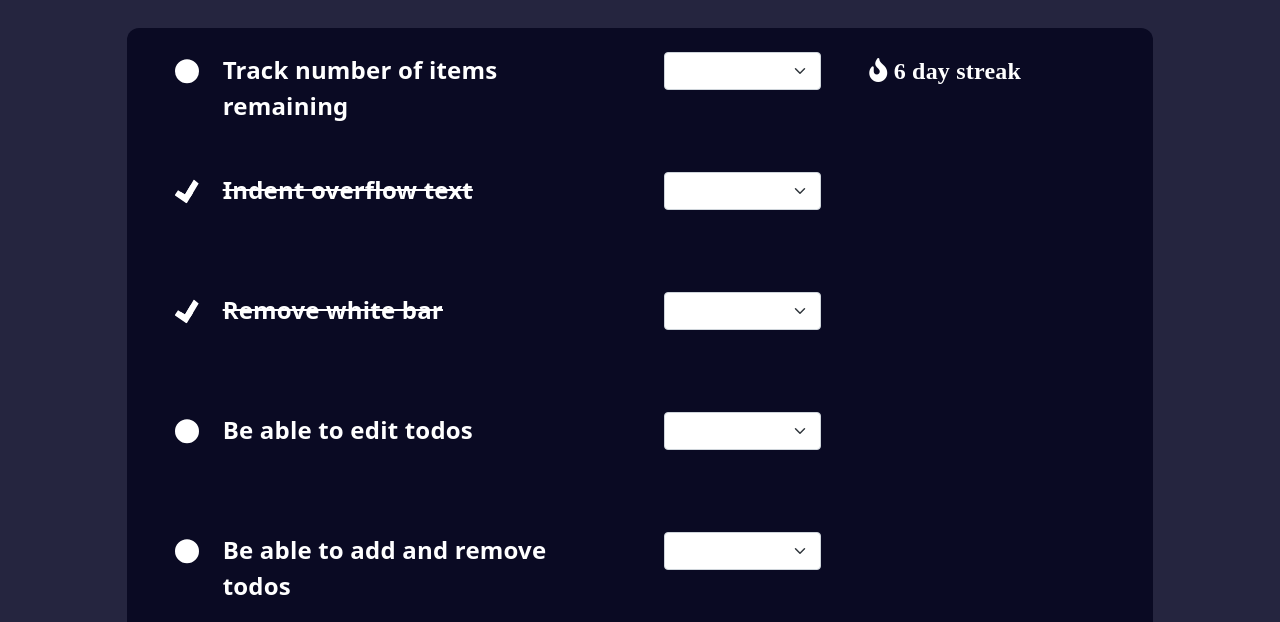
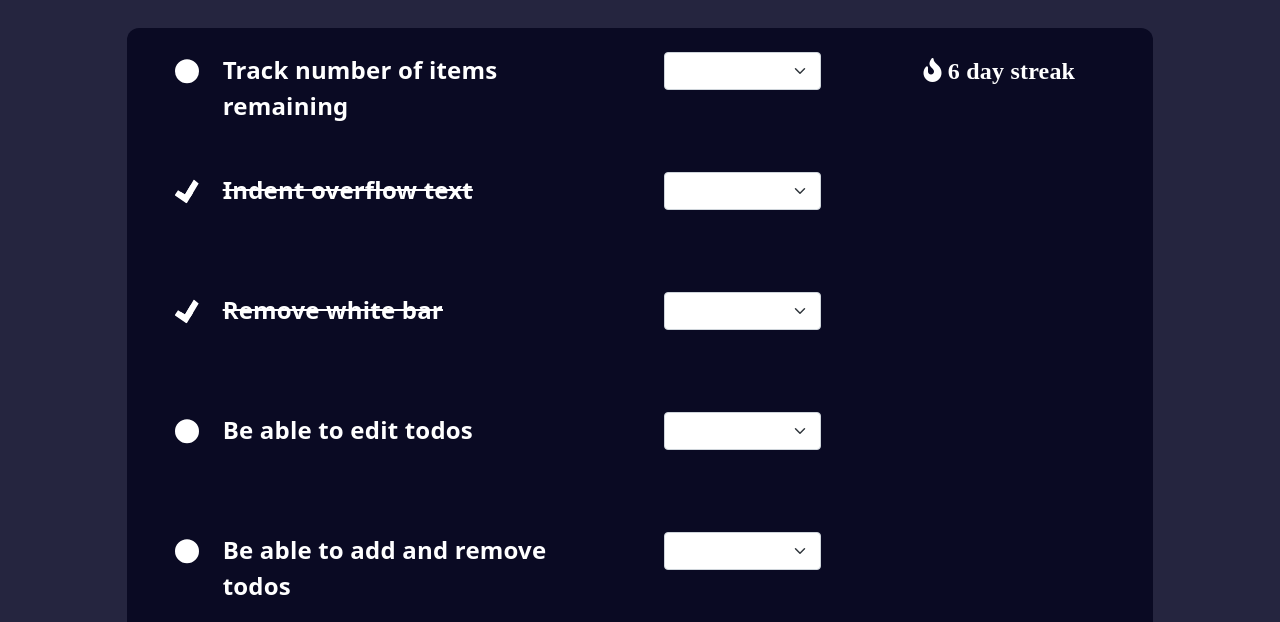
Before and after one commit to aholley30/todo-list-project, a plain HTML site: page index.html in a window 1280 px wide. Shown: the part 178-800 px from the top of the page. Drawn offline with nearby package versions, Linux system fonts and the light colour scheme.

Commit message:
centered streak text, deleted commented out code

```diff
--- a/styles.css
+++ b/styles.css
@@ -17,12 +17,10 @@ body, .container-fluid {
   color: white;
   text-align: center;
   text-transform: uppercase;
-  /* padding: 32px; */
   padding-top: 1.5em;
   padding-bottom: 1.5em;
   font-family: cursive, 'Trebuchet MS', 'Lucida Sans Unicode', 'Lucida Grande', 'Lucida Sans', Arial, sans-serif;
   border: 0.15em solid inherit;
-
   border-bottom-left-radius: 0.5em;
   border-bottom-right-radius: 0.5em;
 }
@@ -30,27 +28,11 @@ body, .container-fluid {
 
 .title {
   text-align: center;
-  /* margin: 1em auto; */
   margin-top: 1em;
   margin-bottom: 1em;
   padding: 0;
   color:black;
 }
-
-/* .list {
-  text-align: left;
-  background-color:  #0a0a23;
-  color: white;
-  margin: 0% 10% 5% 10%;
-  font-size: x-large;
-  font-weight: bold;} */
-
-
-/* label {
-  display: inline;
-} */
-
-
 
 input[type="checkbox"] {
   appearance: none;
@@ -96,16 +78,10 @@ label input:checked~.strike{
 }
 
 #centerme {
-  /* text-align: left; */
-  /* background-color:  #0a0a23; */
   color: white;
-  /* margin: auto; */
-
   font-size: x-large;
   font-weight: bold;
   margin: auto;
-  /* padding: 0; */
-
 }
 
 #centerme .row {
@@ -166,3 +142,7 @@ label input:checked~.strike{
   display: flex;
   flex-direction: row;
 }
+
+#streakdiv {
+  text-align: center;
+}
```
Also changed, not shown: index.html (+0 -7 lines).
